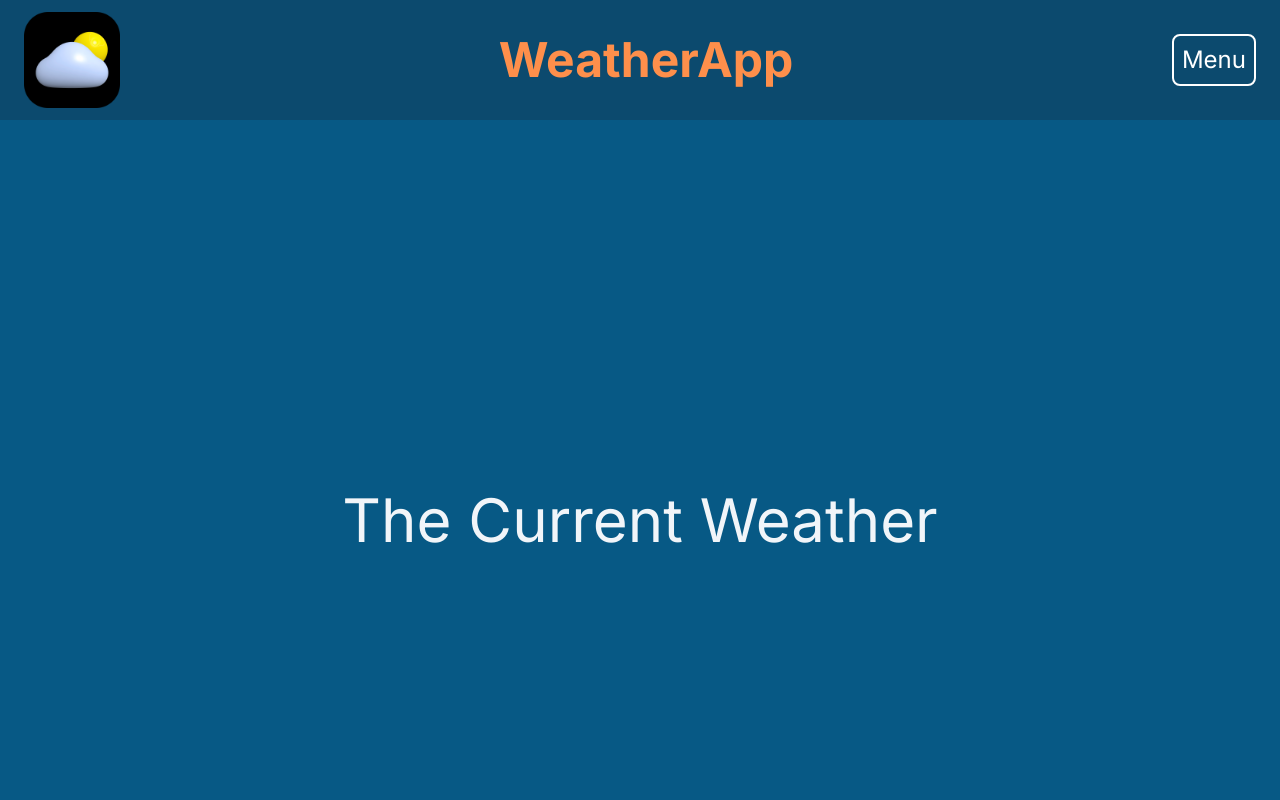
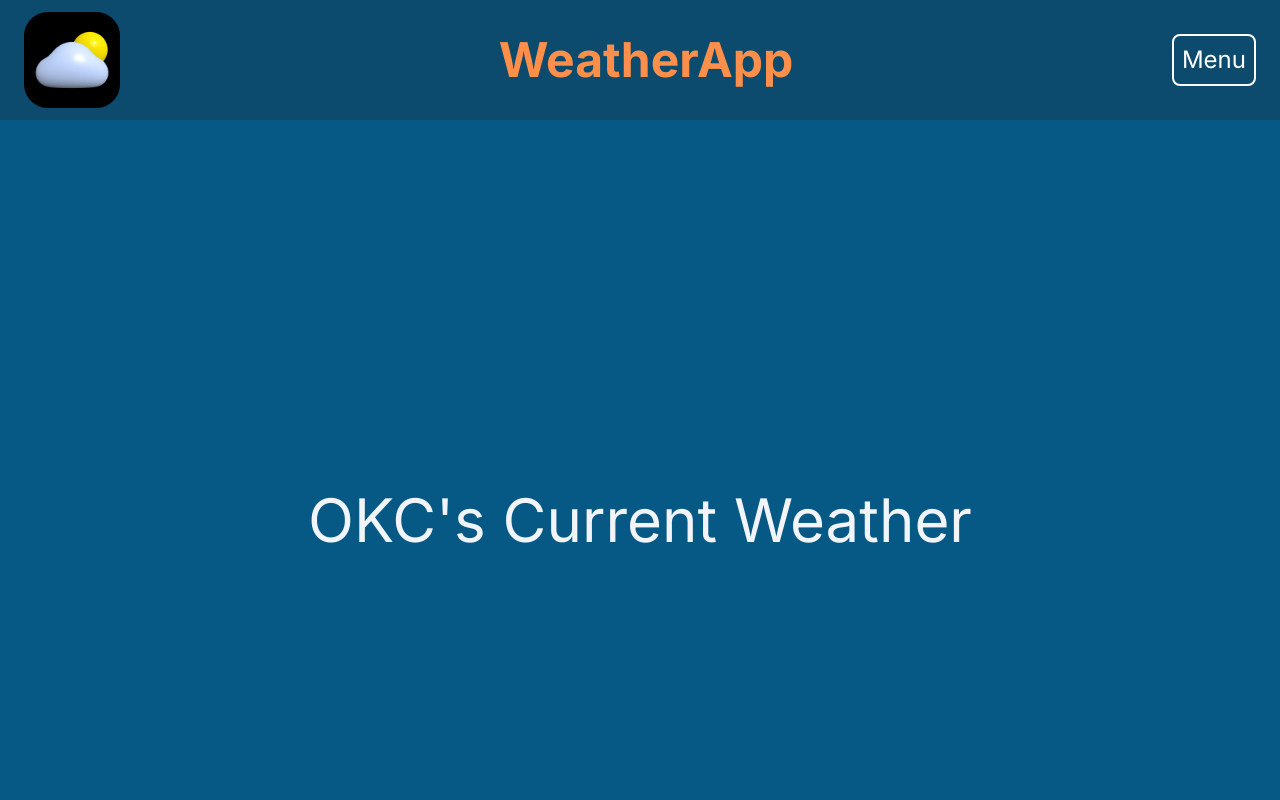
Before and after one commit to tbrown034/my-weather-app, a Next.js app: page / in a window 1280 px wide. Shown: the top 800 px of the page. Built offline with nearby package versions, Linux system fonts and the light colour scheme; no server answers.

Commit message:
fix(current)changed words to help with deployment

```diff
--- a/app/current/page.jsx
+++ b/app/current/page.jsx
@@ -47,11 +47,11 @@ export default function Current() {
 
   return (
     <section className="flex flex-col items-center justify-center min-h-screen p-6 scroll bg-sky-800 text-slate-100">
-      <h1 className="text-6xl text-center">The Current Weather</h1>
+      <h1 className="text-6xl text-center">OKC's Current Weather</h1>
       {weatherData && (
         <div className="flex flex-col gap-20 pt-10 text-2xl">
           <p>
-            The current temperature in OKC is:{" "}
+            The current temperature is:{" "}
             <span className="px-2 font-bold underline text-7xl underline-offset-8">
               {weatherData.main.temp}°F
             </span>
```
